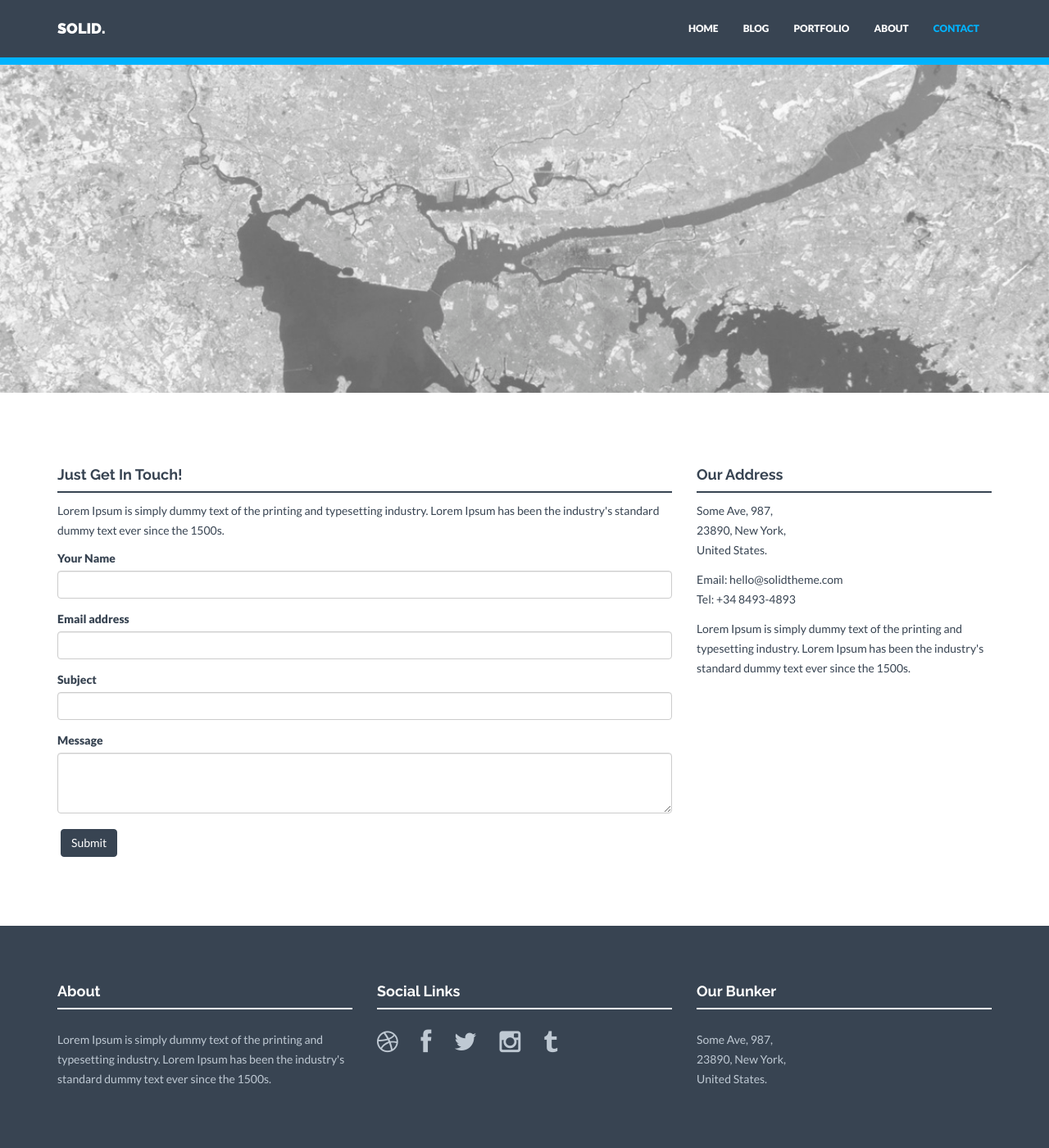
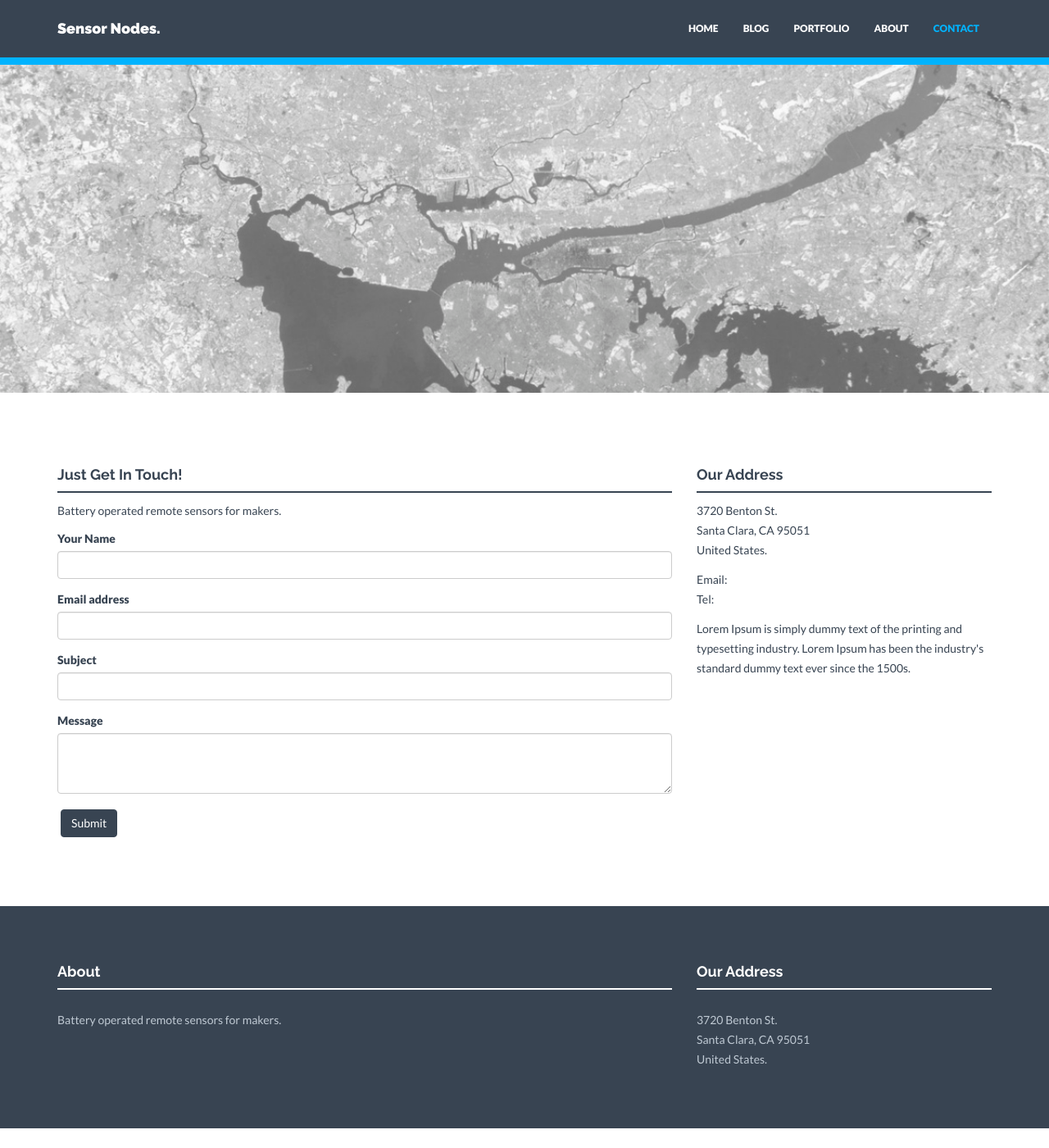
Before and after one commit to jdunmire/sensornodeinfo, a Jekyll site: the page built from contact.html, in a window 1280 px wide and 1400 px high, scrolled down 87 px. Shown: the whole window at 82% size. Built offline with Jekyll 4.4.1, drawn with Linux system fonts in a browser that asks for light colours; nearby versions of some CDN libraries; after the commit the page ends 1463 px from its top, so only the background shows below that.

Commit message:
Work-in-progress: setting up site
On branch gh-pages
modified:   _config.yml
modified:   _includes/footer.html

```diff
--- a/_config.yml
+++ b/_config.yml
@@ -1,11 +1,15 @@
 ### GENERAL SETTINGS ###
 
 # Site settings
-title: SOLID.
-description: "Write an awesome description for your new site here. You can edit this line in _config.yml. It will appear in your document head meta (for Google search results) and in your feed.xml site description."
+title: Sensor Nodes.
+description: "Information on the design and use of ESP-8266 sensor
+    nodes. ESP-8266 sensor nodes are IoT implemetation using MQTT over a
+    WiFi network. Hardware design, PCB layout, imbedded software on the
+    ESP-8266, MQTT based server software and website development are all
+    covered."
 analytics: #Google analytics code in the format XX-nnnnnnnn-n
 baseurl: "" #important: start with /
-url: "http://yourdomain.com"
+url: "http://sensornodes.rockingdlabs.com"
 
 # Build settings
 markdown: kramdown
@@ -24,83 +28,49 @@ colors:  #in hex code if not noted else
 
 ### CONTACT SETTINGS ###
 
-# Social networks usernames. Many more available: google-plus, flickr, linkedin, etc). Shown in footer.
-social:
-  - title: dribbble
-    url:
-  - title: facebook
-    url:
-  - title: twitter
-    url:
-  - title: instagram
-    url:
-  - title: tumblr
-    url:
-
 # Postal address (add as many lines as necessary). Shown in footer and on Contact page.
 address:
   - lines:
-    - Some Ave, 987,
-    - 23890, New York,
+    - 3720 Benton St.
+    - Santa Clara, CA 95051
     - United States.
-email: hello@solidtheme.com
-tel: +34 8493-4893
+#email: hello@solidtheme.com
+#tel: +34 8493-4893
 
 
 ### GENERAL DATA FOR VARIOUS LOCATIONS ###
 
 # Members information. Shown on About page.
+# TODO: create a contact project at github where people can contact me.
 members:
-  - name: Mark Webber
-    position: CEO
-    text: Lorem Ipsum is simply dummy text of the printing and typesetting industry.
+  - name: Jerry Dunmire
+    position: Engineer/Maker
+    text: Engineer by training and vocation, Maker for life.
     img: team01.jpg
     social:
-      - title: envelope #use for email address
-        url: mailto:name@domain.com
-      - title: twitter
-        url: http://twitter.com/handle
-  - name: Paul Jameson
-    position: Lead Designer
-    text: Lorem Ipsum is simply dummy text of the printing and typesetting industry.
-    img: team02.jpg
-    social:
-      - title: envelope #use for email address
-        url: mailto:name@domain.com
-      - title: twitter
-        url: http://twitter.com/handle
-  - name: Laura Sommers
-    position: Lead Developer
-    text: Lorem Ipsum is simply dummy text of the printing and typesetting industry.
-    img: team03.jpg
-    social:
-      - title: envelope #use for email address
-        url: mailto:name@domain.com
-      - title: twitter
-        url: http://twitter.com/handle
-  - name: Martin Blunt
-    position: Marketing
-    text: Lorem Ipsum is simply dummy text of the printing and typesetting industry.
-    img: team04.jpg
-    social:
-      - title: envelope #use for email address
-        url: mailto:name@domain.com
-      - title: twitter
-        url: http://twitter.com/handle
+      - title: google-plus
+        url: https://plus.google.com/+JERRYDUNMIRE/posts
+      - title: github
+        url: https://github.com/jdunmire
+#      - title: envelope #use for email address
+#        url: mailto:name@domain.com
 
+# TODO: Change clients to 'nodes' and use each name for a different
+#       sensor node design.
 # Clients information. Shown on Home and About pages.
-clients:
-  - name: dribbble
-    img: client01.png
-  - name: Code is Poetry
-    img: client02.png
-  - name: Vimeo
-    img: client03.png
-  - name: VimeoPro
-    img: client04.png
+#clients:
+#  - name: dribbble
+#    img: client01.png
+#  - name: Code is Poetry
+#    img: client02.png
+#  - name: Vimeo
+#    img: client03.png
+#  - name: VimeoPro
+#    img: client04.png
 
-# Short text about your company. Shown in footer on every page and also separately on Home and Contact page.
-about: "Lorem Ipsum is simply dummy text of the printing and typesetting industry. Lorem Ipsum has been the industry's standard dummy text ever since the 1500s."
+# Short text. Shown in footer on every page and also separately on Home
+# and Contact page.
+about: "Battery operated remote sensors for makers."
 
 # Testimonial content. Shown on Home and About page.
 testimonial:
--- a/_includes/footer.html
+++ b/_includes/footer.html
@@ -1,22 +1,13 @@
 <div id="footerwrap">
     <div class="container">
         <div class="row">
-            <div class="col-lg-4">
+            <div class="col-lg-8">
                 <h4>About</h4>
                 <div class="hline-w"></div>
                 <p>{{ site.about }}</p>
             </div>
             <div class="col-lg-4">
-                <h4>Social Links</h4>
-                <div class="hline-w"></div>
-                <p>
-                    {% for network in site.social %}
-                        <a href="{{ network.url }}" class="btn-social btn-outline"><i class="fa fa-{{ network.title }}"></i></a>
-                    {% endfor %}
-                </p>
-            </div>
-            <div class="col-lg-4">
-                <h4>Our Bunker</h4>
+                <h4>Our Address</h4>
                 <div class="hline-w"></div>
                 <p>
                     {% for line in site.address.first.lines %}
```
